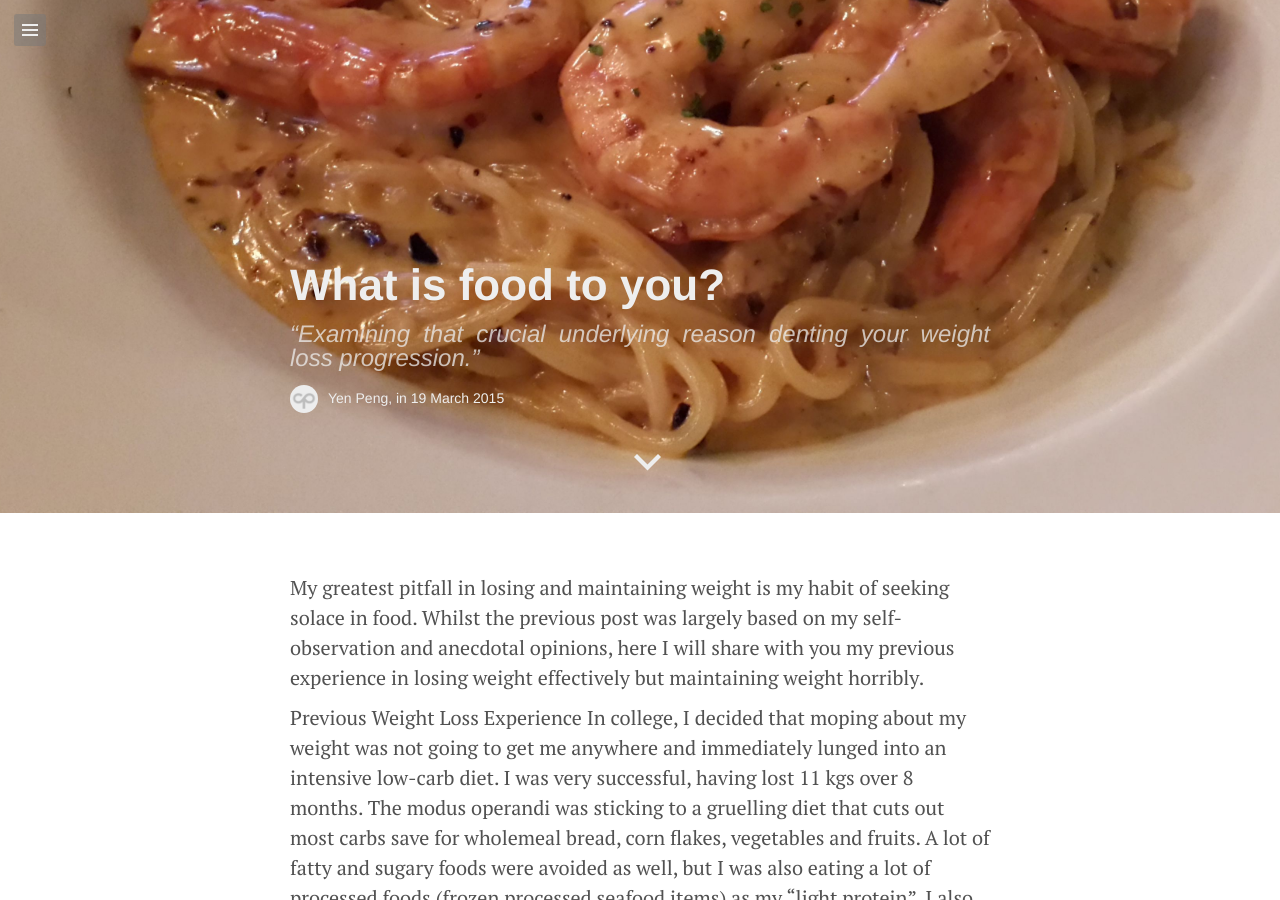
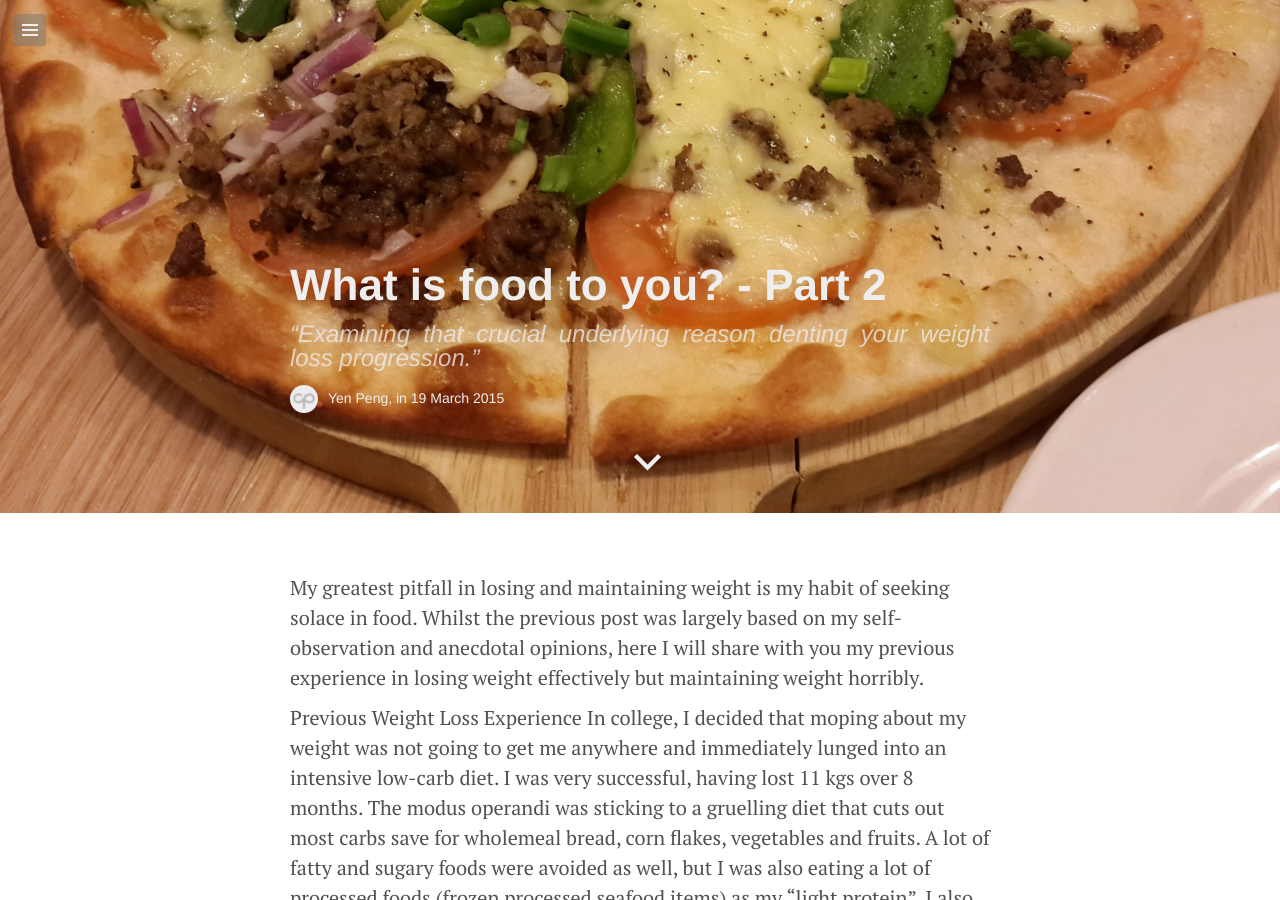
Before and after one commit to yenpeng/yenpeng.github.io, a Jekyll site: the page built from _posts/2015-03-19-what-is-food-to-you-part-2.md, in a window 1280 px wide and 900 px high, scrolled down 387 px. Built offline with Jekyll 4.4.1, drawn with Linux system fonts in a browser that asks for light colours; Markdown is read by kramdown in place of the engine named in the settings; some of the changed text lies outside the part shown.

Commit message:
Name changes to posts

```diff
--- a/_posts/2015-03-19-what-is-food-to-you.md
+++ b/_posts/2015-03-19-what-is-food-to-you-part-2.md
@@ -1,8 +1,8 @@
 ---
 layout: post
-title: "What is food to you?"
+title: "What is food to you? - Part 2"
 quote: Examining that crucial underlying reason denting your weight loss progression.
-image: /assets/images/carbonara.jpg
+image: /assets/images/pizza.jpg
 video: false
 tags:
 ---
```
Also changed, not shown: _posts/2015-03-18-what-is-food-to-you-part-1.md (renamed from _posts/2015-03-18-what-is-food-to-you.md, +1 -1 lines), 1 other file.
